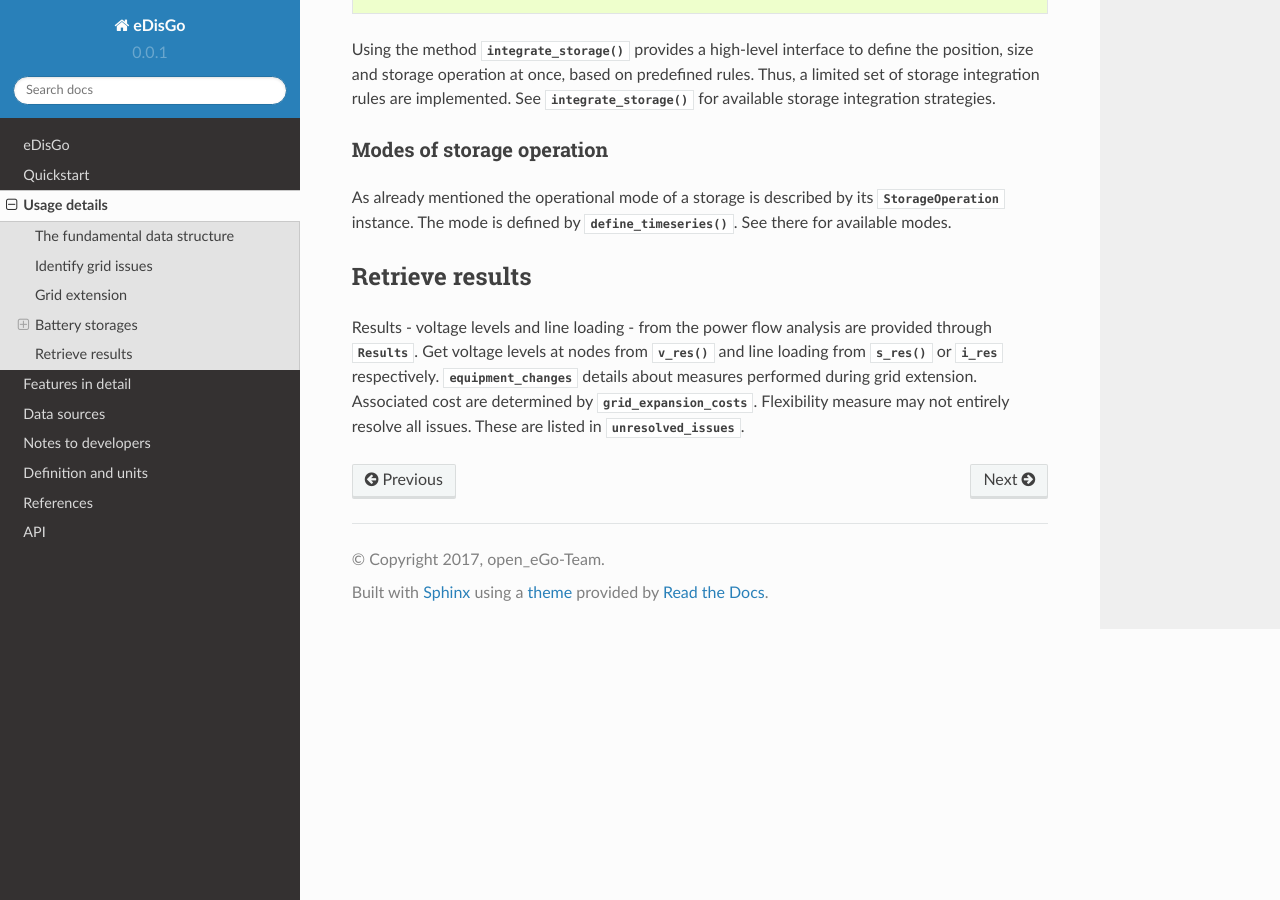
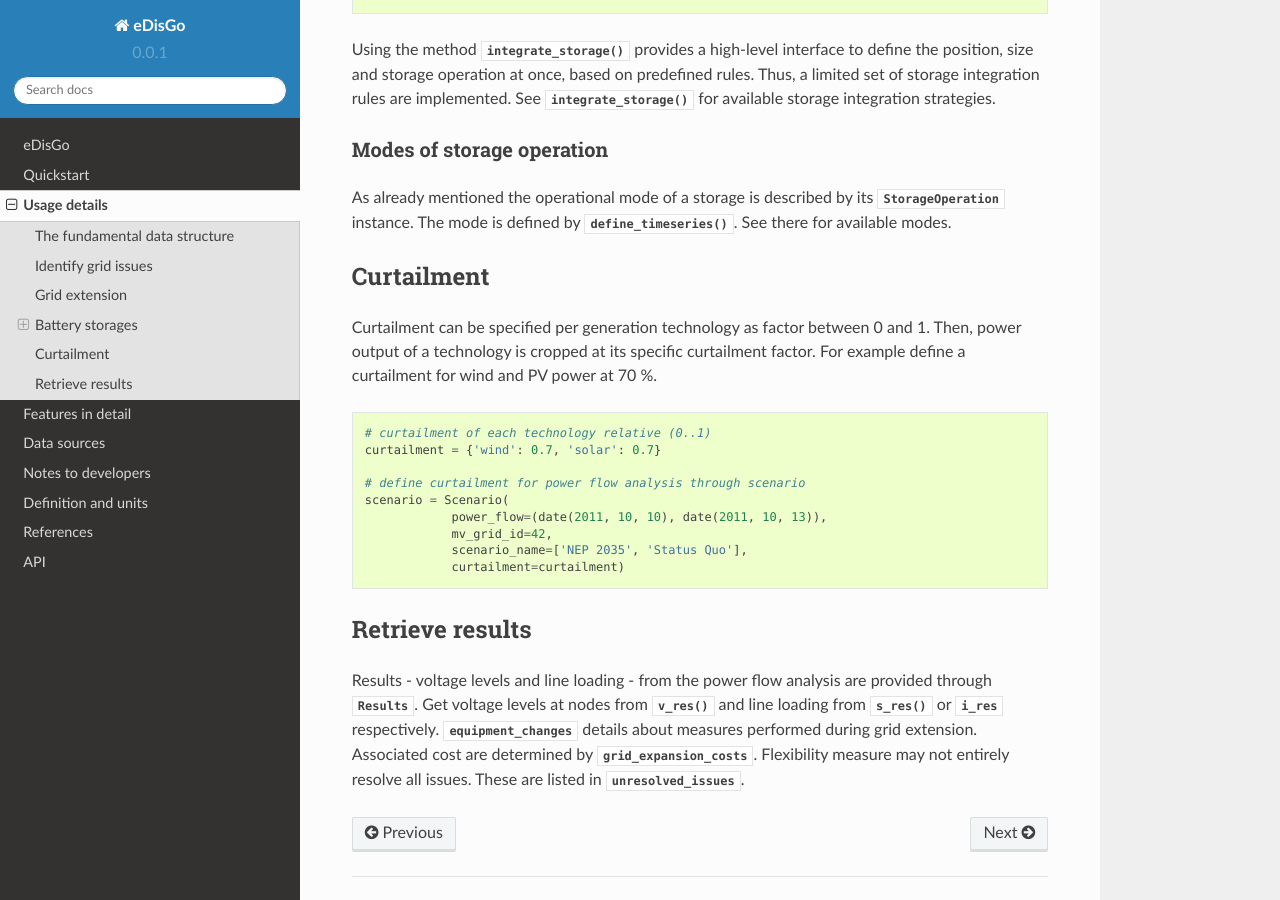
Before and after one commit to openego/eDisGo, a Sphinx documentation site: the page built from doc/usage_details.rst, in a window 1280 px wide and 900 px high, scrolled down 2197 px. Built offline with Sphinx 7.4.7 and the Read the Docs theme 2.0.0, drawn with Linux system fonts in a browser that asks for light colours; formulas are drawn with MathJax 3.

Commit message:
Detail about curtailment

```diff
--- a/doc/usage_details.rst
+++ b/doc/usage_details.rst
@@ -137,8 +137,26 @@ As already mentioned the operational mode of a storage is described by its
 :meth:`~.grid.components.StorageOperation.define_timeseries`. See there for
 available modes.
 
-.. Curtailment
-.. -----------
+
+Curtailment
+-----------
+
+Curtailment can be specified per generation technology as factor between 0 and
+1. Then, power output of a technology is cropped at its specific curtailment
+factor.
+For example define a curtailment for wind and PV power at 70 %.
+
+.. code-block:: python
+
+    # curtailment of each technology relative (0..1)
+    curtailment = {'wind': 0.7, 'solar': 0.7}
+
+    # define curtailment for power flow analysis through scenario
+    scenario = Scenario(
+                power_flow=(date(2011, 10, 10), date(2011, 10, 13)),
+                mv_grid_id=42,
+                scenario_name=['NEP 2035', 'Status Quo'],
+                curtailment=curtailment)
 
 
 Retrieve results
```
